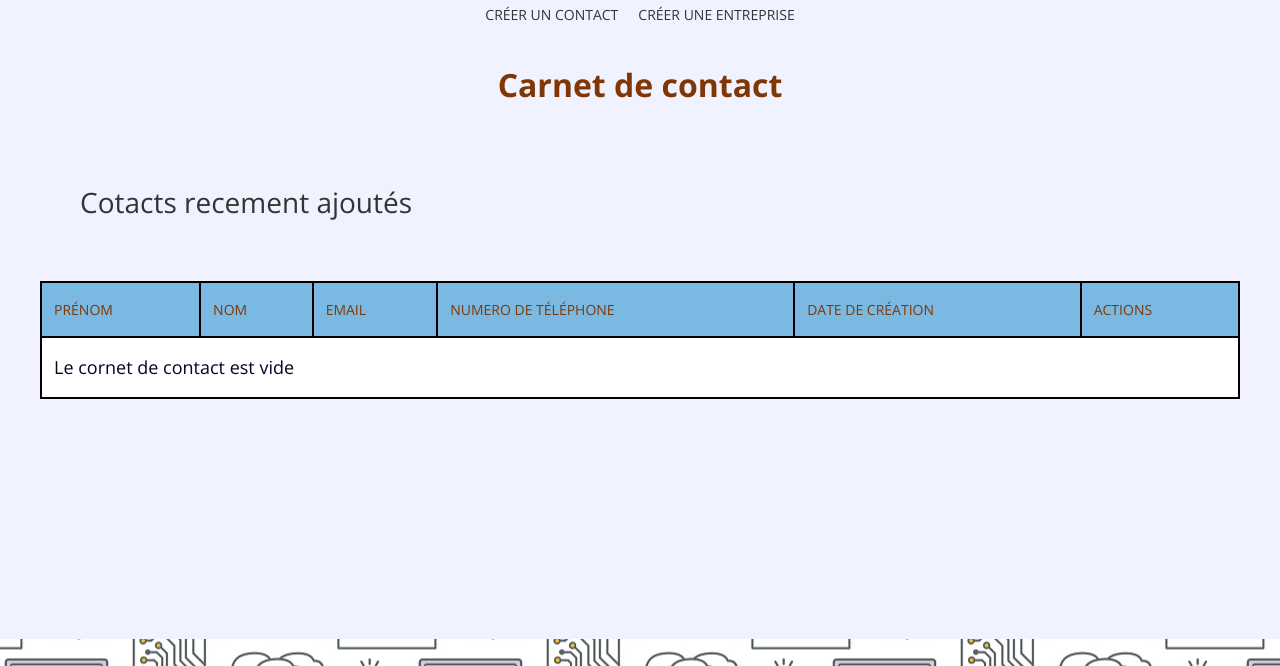
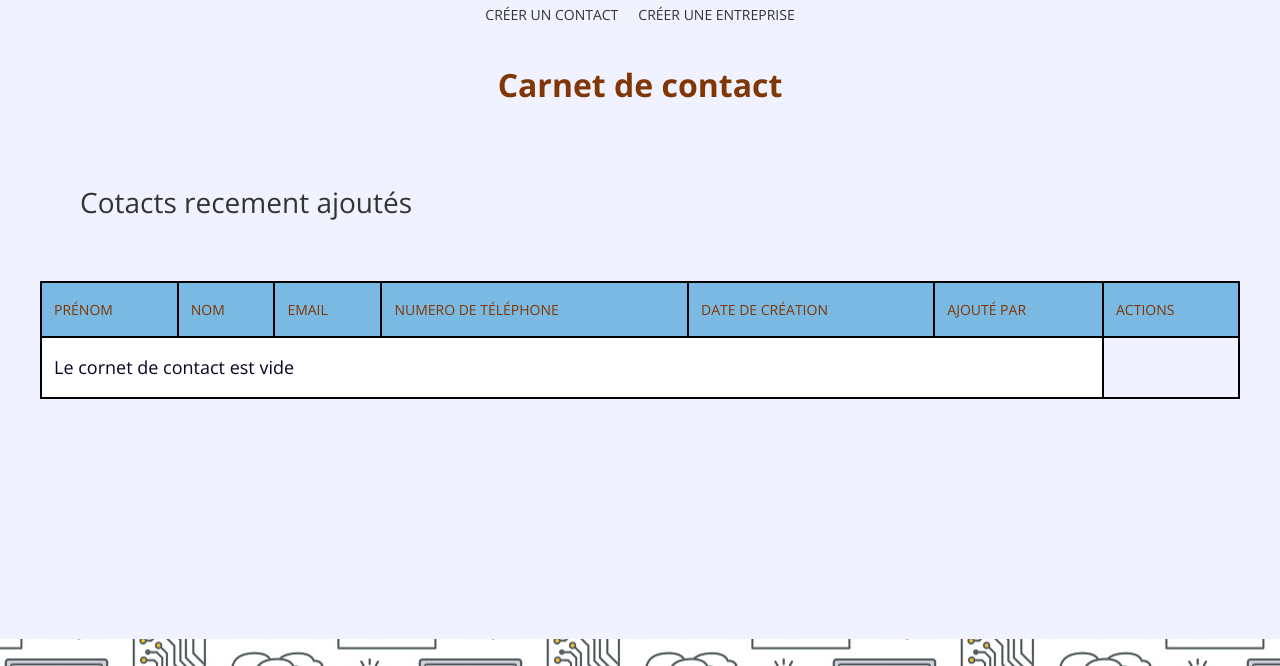
Before and after one commit to GordienkoM/CRMlight, a Symfony app: template templates/main/index.html.twig in a window 1280 px wide. Shown: the part 134-800 px from the top of the page. Run offline with Twig, Linux system fonts and the light colour scheme; the template is opened without the code that fills it, so the values that code supplies are empty; some libraries are stand-ins or nearby versions; some web fonts are replaced.

Commit message:
edit views

```diff
--- a/templates/calendar/index.html.twig
+++ b/templates/calendar/index.html.twig
@@ -26,7 +26,7 @@
             headerToolbar: {
                 start: 'prev,next today',
                 center: 'title',
-                end: 'dayGridMonth,timeGridWeek,timeGridDay'
+                end: 'dayGridMonth, timeGridWeek, timeGridDay'
             },
             //events data
             events: {{ data|raw }},
--- a/templates/main/index.html.twig
+++ b/templates/main/index.html.twig
@@ -24,6 +24,7 @@
                 <th>Email</th>
                 <th>Numero de téléphone</th>
                 <th>Date de création</th>
+                <th>Ajouté par</th>
                 <th>Actions</th>
             </tr>
         </thead>
@@ -35,6 +36,7 @@
                 <td>{{ contact.email }}</td>
                 <td>{{ contact.phoneNumber }}</td>
                 <td>{{ contact.createdAt ? contact.createdAt|date('Y-m-d H:i:s') : '' }}</td>
+                <td>{{ contact.creator.contact.firstname }} {{ contact.creator.contact.lastname }}</td>
                 <td>
                     <a href="{{ path('contact_show', {'id': contact.id}) }}">Voir</a>
                     <a href="{{ path('contact_edit', {'id': contact.id}) }}">Modifier</a>
```
